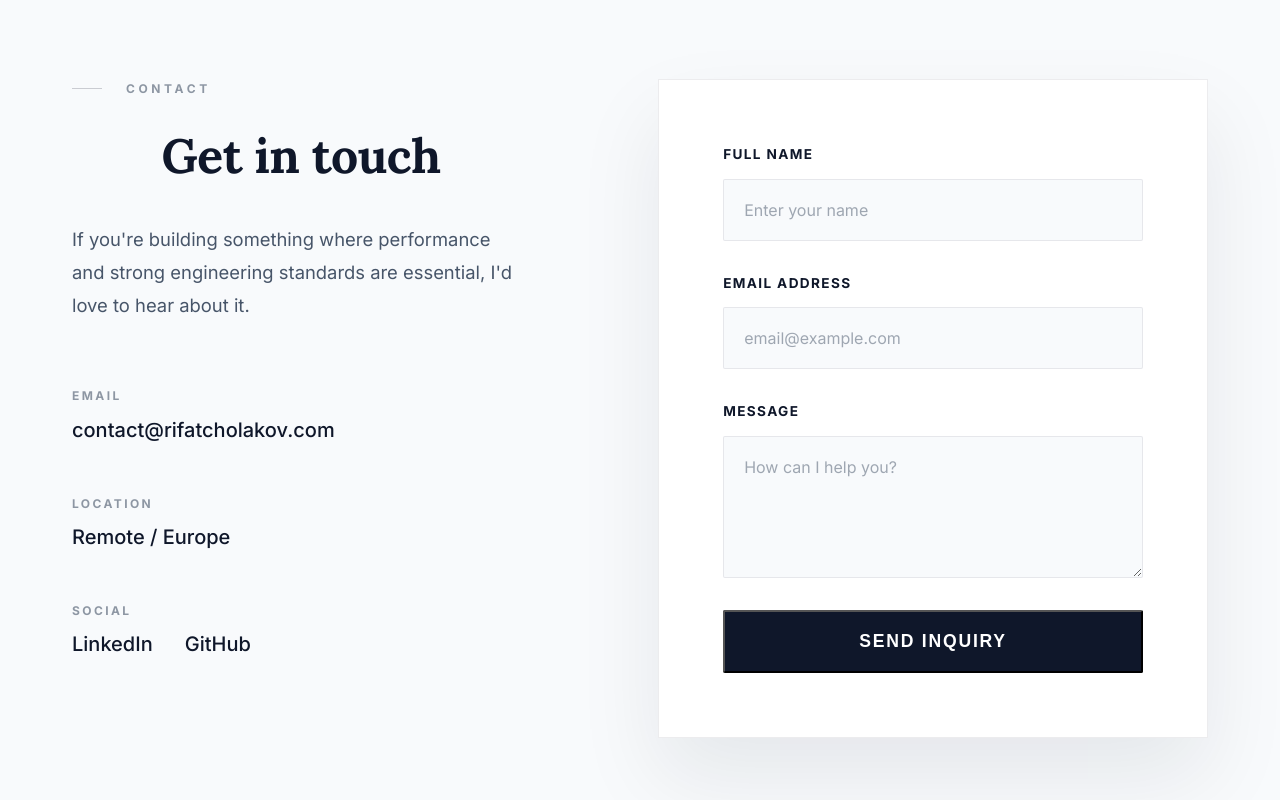
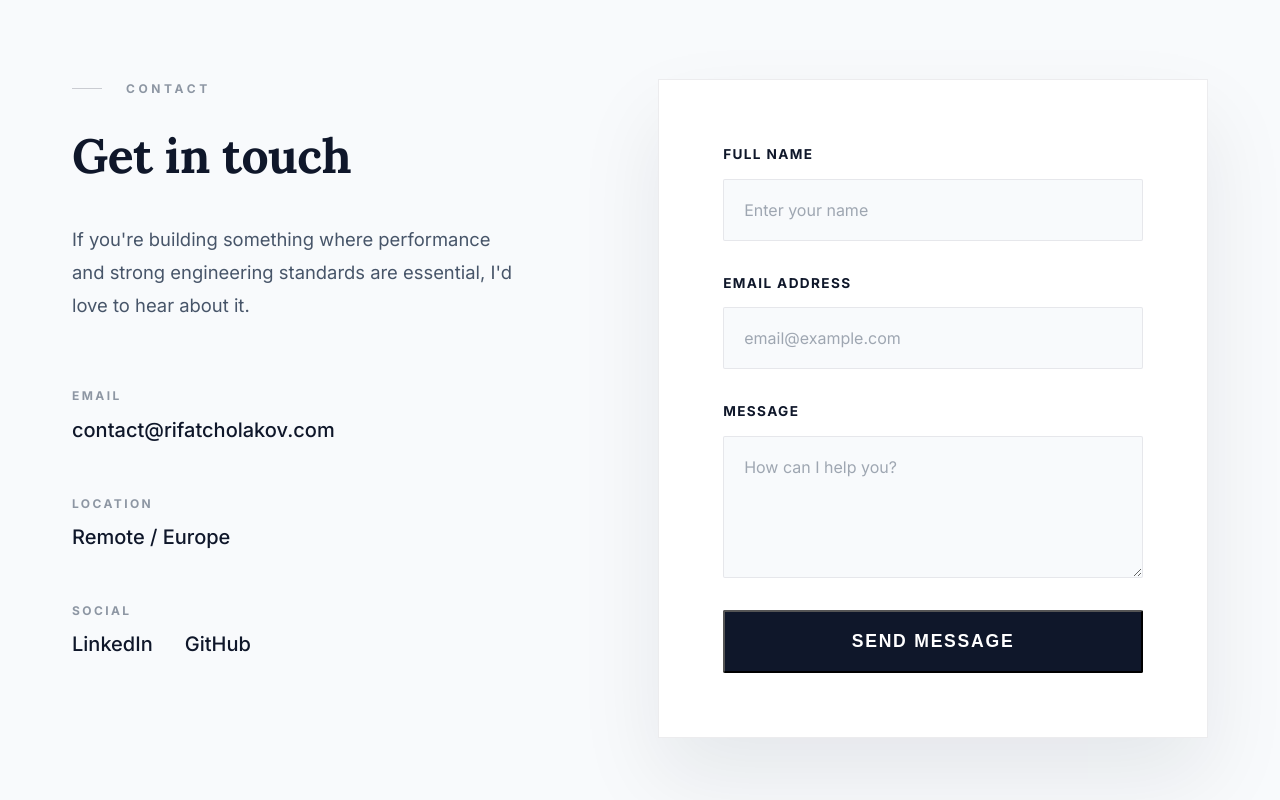
Before and after one commit to rifatcholakov/My-Dev-Portfolio-Site, a React (Vite) app: page / in a window 1280 px wide. Shown: the part 6612-7412 px from the top of the page. Built offline with nearby package versions, Linux system fonts and the light colour scheme.

Commit message:
feat: Add a new contact section component with form functionality and associated styling.

```diff
--- a/src/components/Contact.css
+++ b/src/components/Contact.css
@@ -18,6 +18,7 @@
 .section-title.left {
     margin-left: 0;
     margin-bottom: 2.5rem;
+    text-align: unset;
 }
 
 .section-title.left::after {
--- a/src/components/Contact.tsx
+++ b/src/components/Contact.tsx
@@ -8,11 +8,36 @@ const Contact: React.FC = () => {
         message: ''
     });
 
-    const handleSubmit = (e: React.FormEvent) => {
+    const [result, setResult] = useState<string>("");
+    const [isSubmitting, setIsSubmitting] = useState(false);
+
+    const handleSubmit = async (e: React.FormEvent<HTMLFormElement>) => {
         e.preventDefault();
-        // In a real app, you'd send this to an API
-        console.log('Form submitted:', formData);
-        alert('Thank you for reaching out! This is a demo form.');
+        setIsSubmitting(true);
+        setResult("Sending...");
+
+        const formData = new FormData(e.currentTarget);
+        formData.append("access_key", "895ca81f-72d5-47df-833c-0b6f20ad33aa");
+
+        try {
+            const response = await fetch("https://api.web3forms.com/submit", {
+                method: "POST",
+                body: formData
+            });
+
+            const data = await response.json();
+
+            if (data.success) {
+                setResult("Thank you! Your message has been sent successfully.");
+                setFormData({ name: '', email: '', message: '' });
+            } else {
+                setResult(data.message || "Something went wrong. Please try again.");
+            }
+        } catch (error) {
+            setResult("Could not connect to the server. Please check your internet.");
+        } finally {
+            setIsSubmitting(false);
+        }
     };
 
     const handleChange = (e: React.ChangeEvent<HTMLInputElement | HTMLTextAreaElement>) => {
@@ -91,9 +116,18 @@ const Contact: React.FC = () => {
                                     required
                                 ></textarea>
                             </div>
-                            <button type="submit" className="btn-primary btn-executive full-width">
-                                Send Inquiry
+                            <button
+                                type="submit"
+                                className={`btn-primary btn-executive full-width ${isSubmitting ? 'loading' : ''}`}
+                                disabled={isSubmitting}
+                            >
+                                {isSubmitting ? 'Processing...' : 'Send message'}
                             </button>
+                            {result && (
+                                <div className={`form-result ${result.includes('Success') || result.includes('Thank you') ? 'success' : 'error'}`}>
+                                    {result}
+                                </div>
+                            )}
                         </form>
                     </div>
                 </div>
```
